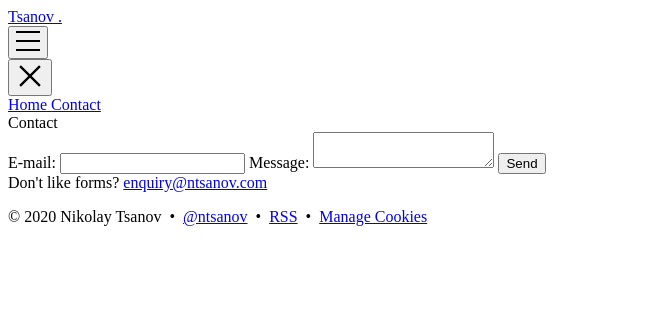
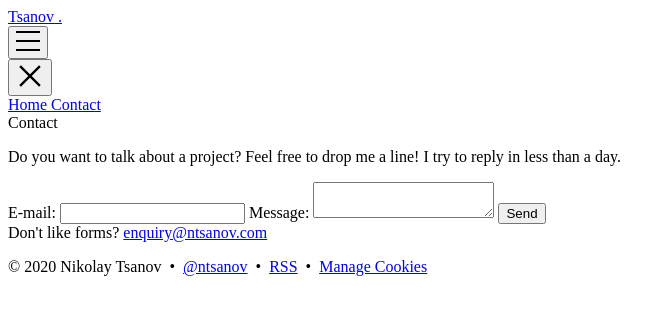
Before and after one commit to niktsanov/niktsanov.github.io, a Jekyll site: the page built from contact.html, in a window 1280 px wide. Shown: the top 315 px of the page, without its empty margins (0-672 px from the left). Built offline with Jekyll 4.4.1, drawn with Linux system fonts in a browser that asks for light colours; nearby versions of some CDN libraries; comment, search, counter and statistics services are not loaded.

Commit message:
Add a paragraph to the contact page

```diff
--- a/contact.html
+++ b/contact.html
@@ -72,6 +72,7 @@ layout: default
 
 <div class="container content h-full max-w-6xl mx-auto mb-auto px-6 py-12">
     <div class="max-w-3xl mx-auto">
+        <p class="leading-normal text-gray-900 text-lg md:text-xl mb-10">Do you want to talk about a project? Feel free to drop me a line! I try to reply in less than a day.</p>
         <form action="https://formspree.io/mnqgaqbq" method="POST">
             <label>
                 E-mail:
```
